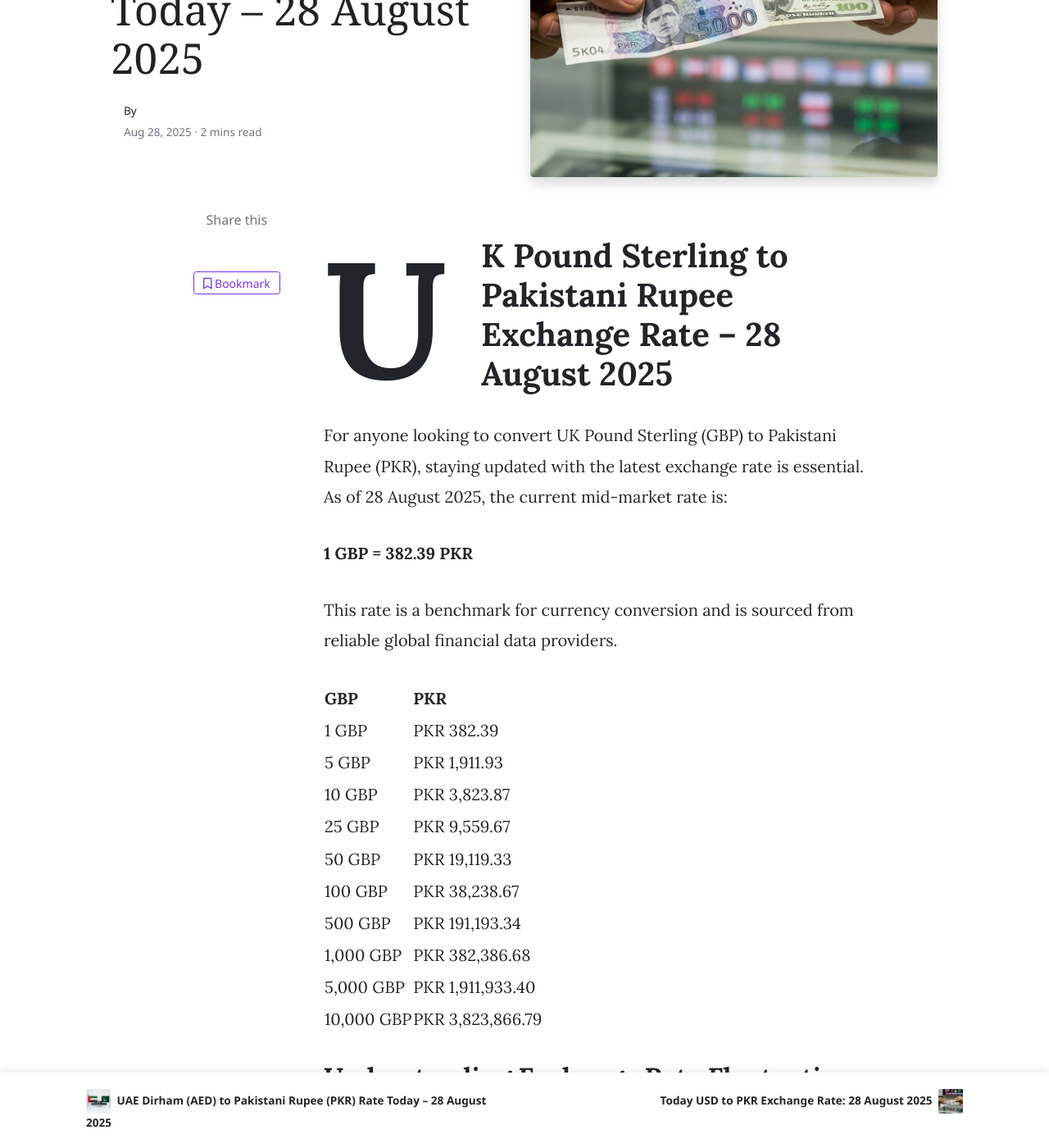
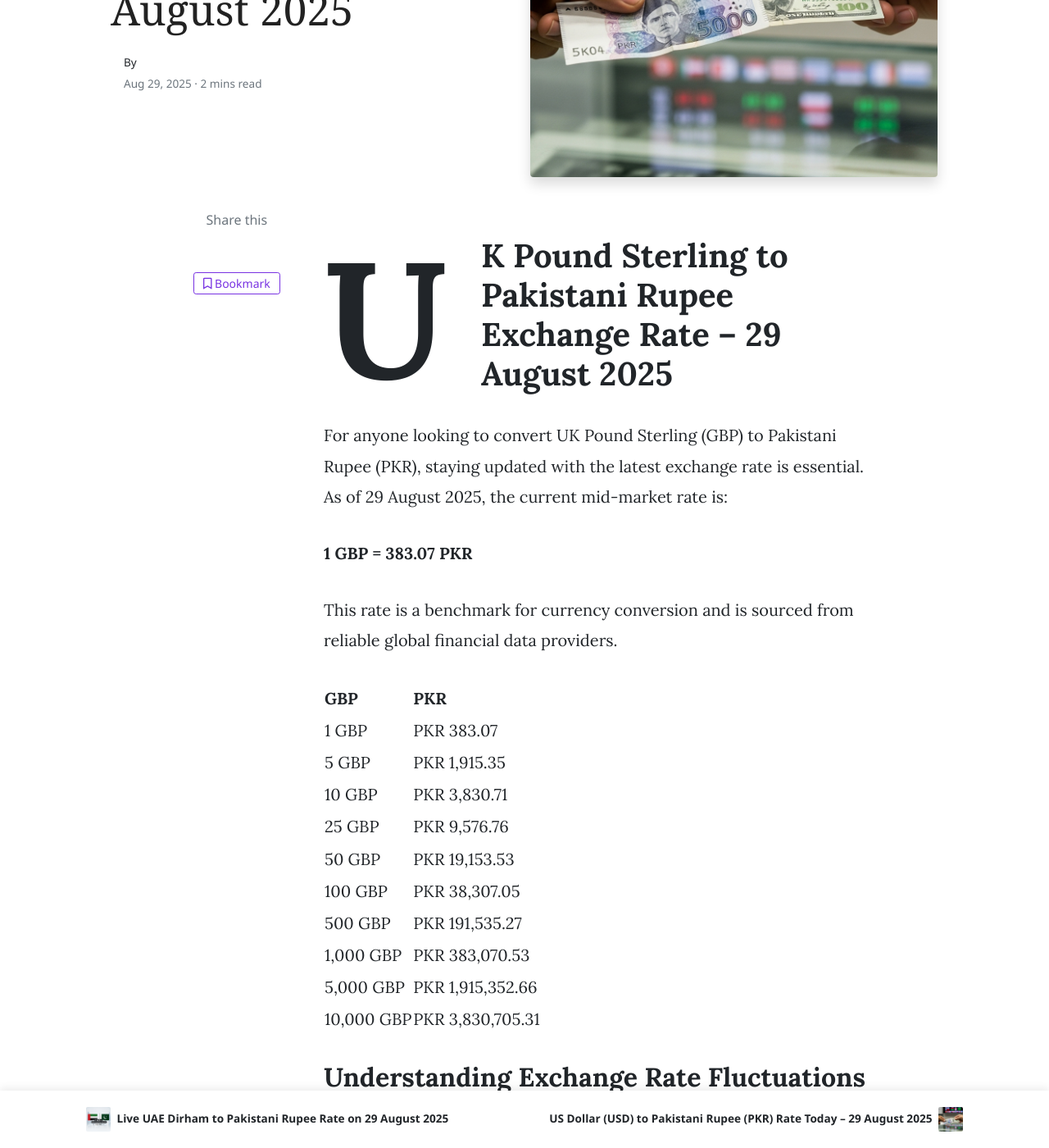
Before and after one commit to mlcom/mlcom.github.io, a Jekyll site: the page built from _posts/2025-08-29-today-uk-pound-sterling-to-pkr-exchange-rate-august-2025-prices-updated-gbp-to-pkr.md, in a window 1280 px wide and 1400 px high, scrolled down 870 px. Shown: the whole window at 82% size. Built offline with Jekyll 4.4.1, drawn with Linux system fonts in a browser that asks for light colours; nearby versions of some CDN libraries; comment, search, counter and statistics services are not loaded; some of the changed text lies outside the part shown.

Commit message:
Automated: Update currency rates and generate daily posts

```diff
--- a/_posts/2025-08-28-today-uae-dirham-to-pkr-exchange-rate-august-2025-prices-updated-aed-to-pkr.md
+++ b/_posts/2025-08-29-today-uae-dirham-to-pkr-exchange-rate-august-2025-prices-updated-aed-to-pkr.md
@@ -1,32 +1,32 @@
 ---
 layout: post
-title:  'UAE Dirham (AED) to Pakistani Rupee (PKR) Rate Today – 28 August 2025'
+title:  'Live UAE Dirham to Pakistani Rupee Rate on 29 August 2025'
 author: jane
 categories: [ aed-to-pkr ]
 image: assets/images/aed-to-pkr-rate-today.jpg
 tags: ['AED to PKR', 'UAE Dirham to Pakistani Rupee', 'dubai dirham to pkr', 'dirham rate in pakistan today', 'uae exchange rate pakistan']
 ---
 
-# UAE Dirham to Pakistani Rupee Exchange Rate – 28 August 2025
+# UAE Dirham to Pakistani Rupee Exchange Rate – 29 August 2025
 
-For anyone looking to convert UAE Dirham (AED) to Pakistani Rupee (PKR), staying updated with the latest exchange rate is essential. As of 28 August 2025, the current mid-market rate is:
+For anyone looking to convert UAE Dirham (AED) to Pakistani Rupee (PKR), staying updated with the latest exchange rate is essential. As of 29 August 2025, the current mid-market rate is:
 
-**1 AED = 77.23 PKR**
+**1 AED = 77.20 PKR**
 
 This rate is a benchmark for currency conversion and is sourced from reliable global financial data providers.
 
 | AED | PKR |
 | --- | --- |
-| 1 AED | PKR 77.23 |
-| 5 AED | PKR 386.14 |
-| 10 AED | PKR 772.27 |
-| 25 AED | PKR 1,930.68 |
-| 50 AED | PKR 3,861.35 |
-| 100 AED | PKR 7,722.70 |
-| 500 AED | PKR 38,613.51 |
-| 1,000 AED | PKR 77,227.01 |
-| 5,000 AED | PKR 386,135.06 |
-| 10,000 AED | PKR 772,270.12 |
+| 1 AED | PKR 77.20 |
+| 5 AED | PKR 385.99 |
+| 10 AED | PKR 771.98 |
+| 25 AED | PKR 1,929.96 |
+| 50 AED | PKR 3,859.91 |
+| 100 AED | PKR 7,719.82 |
+| 500 AED | PKR 38,599.12 |
+| 1,000 AED | PKR 77,198.23 |
+| 5,000 AED | PKR 385,991.15 |
+| 10,000 AED | PKR 771,982.30 |
 
 
 ## Understanding Exchange Rate Fluctuations
--- a/_posts/2025-08-28-today-uk-pound-sterling-to-pkr-exchange-rate-august-2025-prices-updated-gbp-to-pkr.md
+++ b/_posts/2025-08-29-today-uk-pound-sterling-to-pkr-exchange-rate-august-2025-prices-updated-gbp-to-pkr.md
@@ -1,32 +1,32 @@
 ---
 layout: post
-title:  'UK Pound Sterling (GBP) to Pakistani Rupee (PKR) Rate Today – 28 August 2025'
+title:  'Today GBP to PKR Exchange Rate: 29 August 2025'
 author: john
 categories: [ gbp-to-pkr ]
 image: assets/images/usd-to-pkr-rate-today.jpg
 tags: ['GBP to PKR', 'UK Pound to Pakistani Rupee', 'pound rate in pakistan', 'great britain pound to pkr', 'uk to pakistan money transfer']
 ---
 
-# UK Pound Sterling to Pakistani Rupee Exchange Rate – 28 August 2025
+# UK Pound Sterling to Pakistani Rupee Exchange Rate – 29 August 2025
 
-For anyone looking to convert UK Pound Sterling (GBP) to Pakistani Rupee (PKR), staying updated with the latest exchange rate is essential. As of 28 August 2025, the current mid-market rate is:
+For anyone looking to convert UK Pound Sterling (GBP) to Pakistani Rupee (PKR), staying updated with the latest exchange rate is essential. As of 29 August 2025, the current mid-market rate is:
 
-**1 GBP = 382.39 PKR**
+**1 GBP = 383.07 PKR**
 
 This rate is a benchmark for currency conversion and is sourced from reliable global financial data providers.
 
 | GBP | PKR |
 | --- | --- |
-| 1 GBP | PKR 382.39 |
-| 5 GBP | PKR 1,911.93 |
-| 10 GBP | PKR 3,823.87 |
-| 25 GBP | PKR 9,559.67 |
-| 50 GBP | PKR 19,119.33 |
-| 100 GBP | PKR 38,238.67 |
-| 500 GBP | PKR 191,193.34 |
-| 1,000 GBP | PKR 382,386.68 |
-| 5,000 GBP | PKR 1,911,933.40 |
-| 10,000 GBP | PKR 3,823,866.79 |
+| 1 GBP | PKR 383.07 |
+| 5 GBP | PKR 1,915.35 |
+| 10 GBP | PKR 3,830.71 |
+| 25 GBP | PKR 9,576.76 |
+| 50 GBP | PKR 19,153.53 |
+| 100 GBP | PKR 38,307.05 |
+| 500 GBP | PKR 191,535.27 |
+| 1,000 GBP | PKR 383,070.53 |
+| 5,000 GBP | PKR 1,915,352.66 |
+| 10,000 GBP | PKR 3,830,705.31 |
 
 
 ## Understanding Exchange Rate Fluctuations
@@ -45,7 +45,7 @@ This depends on your personal needs. If the Pound is currently strong against th
 
 ### How much is 100 Pounds in Pakistani Rupees?
 
-Based on the live mid-market rate, 100 UK Pound Sterling equals **382,386.68** Pakistani Rupees. The final amount may vary based on the service provider's rate and fees.
+Based on the live mid-market rate, 100 UK Pound Sterling equals **383,070.53** Pakistani Rupees. The final amount may vary based on the service provider's rate and fees.
 
 
 
```
Also changed, not shown: other parts of _posts/2025-08-29-today-uae-dirham-to-pkr-exchange-rate-august-2025-prices-updated-aed-to-pkr.md (+1 -1 lines), _data/rates.yml (+141 -141 lines), _posts/2025-08-29-today-saudi-riyal-to-pkr-exchange-rate-august-2025-prices-updated-sar-to-pkr.md (renamed from _posts/2025-08-28-today-saudi-riyal-to-pkr-exchange-rate-august-2025-prices-updated-sar-to-pkr.md, +15 -15 lines), _posts/2025-08-29-today-us-dollar-to-pkr-exchange-rate-august-2025-prices-updated-usd-to-pkr.md (renamed from _posts/2025-08-28-today-us-dollar-to-pkr-exchange-rate-august-2025-prices-updated-usd-to-pkr.md, +15 -15 lines).
